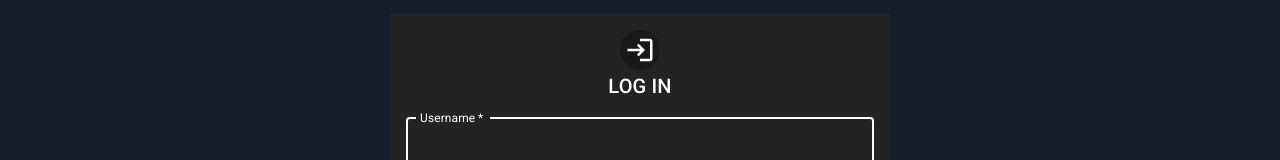
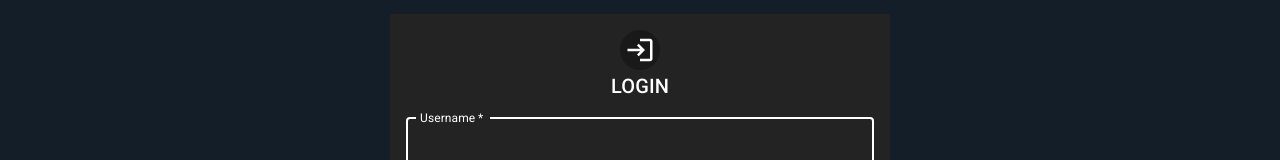
Before and after one commit to lauk20/mycourse, a React (Create React App) app: page /login in a window 1280 px wide. Shown: the part 174-334 px from the top of the page. Built offline with nearby package versions, Linux system fonts and the light colour scheme.

Commit message:
Edit title to match button text

```diff
--- a/src/pages/Login.js
+++ b/src/pages/Login.js
@@ -39,7 +39,7 @@ const Login = () => {
           <Avatar sx={{color: "white", width: "50", height: "50", bgcolor: "rgb(25, 25, 25)"}}>
             <LoginIcon variant="large" sx={{fontSize: 30}}/>
           </Avatar>
-          <Typography color="white" variant="h6">LOG IN</Typography>
+          <Typography color="white" variant="h6">LOGIN</Typography>
         </Grid>
         <Box component="form" noValidate onSubmit={submit}>
           <WhiteBorderTextField fullWidth required margin="normal" name="username" label="Username" id="username" sx={{input: {color: "white"}}} autoFocus/>
```
